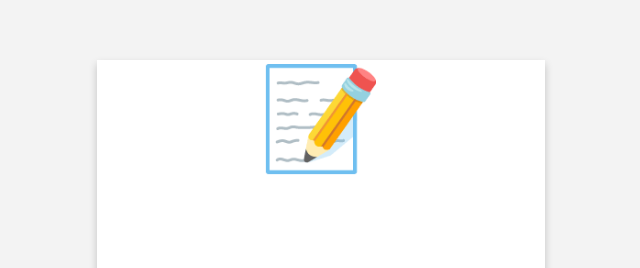
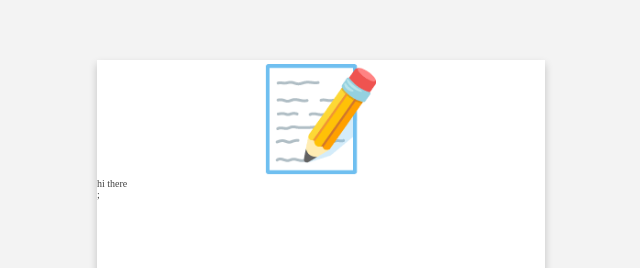
Before and after one commit to Kyptdin/To-do-list-IP, a React (Create React App) app in the folder todo-list-ip/: page / in a window 1280 px wide. Shown: the top 268 px of the page, without its empty margins (319-959 px from the left). Built offline with nearby package versions, Linux system fonts and the light colour scheme.

Commit message:
Created the nav and app compoenent
Created the componenets for the nav and the app componenet

```diff
--- a/todo-list-ip/src/componenets/App.js
+++ b/todo-list-ip/src/componenets/App.js
@@ -1,5 +1,6 @@
 import React from "react";
 import DeleteIcon from "@mui/icons-material/Delete";
+import Navbar from "./Navbar";
 export default function App() {
   return <Logo />;
 }
@@ -8,7 +9,7 @@ function Logo() {
   return (
     <React.Fragment>
       <div className="app">
-        <div className="logo">📝</div>
+        <Navbar />
       </div>
     </React.Fragment>
   );
--- /dev/null
+++ b/todo-list-ip/src/componenets/Navbar.js
@@ -0,0 +1,9 @@
+import React from "react";
+export default function Navbar() {
+  return (
+    <React.Fragment>
+      <div className="logo">📝</div>
+      <nav>hi there</nav>;
+    </React.Fragment>
+  );
+}
```
